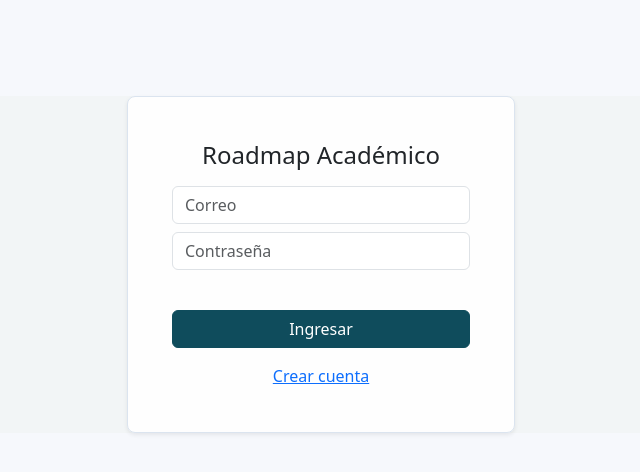
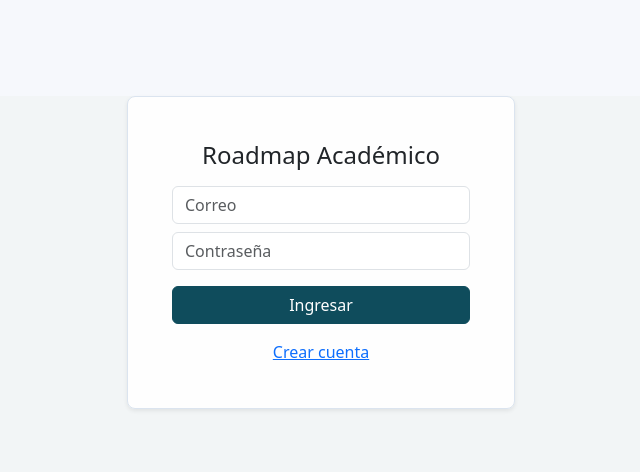
Before and after one commit to VictorHL2006/GRUPO7_RoadmapAcademico, a React app in the folder frontend/: page / in a window 1280 px wide. Shown: the top 472 px of the page, without its empty margins (319-959 px from the left). Built offline with nearby package versions, Linux system fonts and the light colour scheme; no server answers; the HTML template or start-up script is replaced by a standard one.

Commit message:
Add background color and styling adjustments

```diff
--- a/frontend/src/estilos-minaya.css
+++ b/frontend/src/estilos-minaya.css
@@ -12,3 +12,6 @@ body { display: block; place-items: initial; background: #f2f5f6; color: #212529
 .rm-numero { font-size: 2rem; font-weight: 700; color: var(--bs-primary); line-height: 1.1; }
 .rm-login { max-width: 420px; margin: 12vh auto 0; padding: 0 1rem; }
 :focus-visible { outline: 3px solid var(--rm-acento); outline-offset: 2px; }
+html { background: #f2f5f6; }
+body { min-height: 100vh; }
+.rm-login .btn, .navbar .btn { margin-top: 0; }
```
